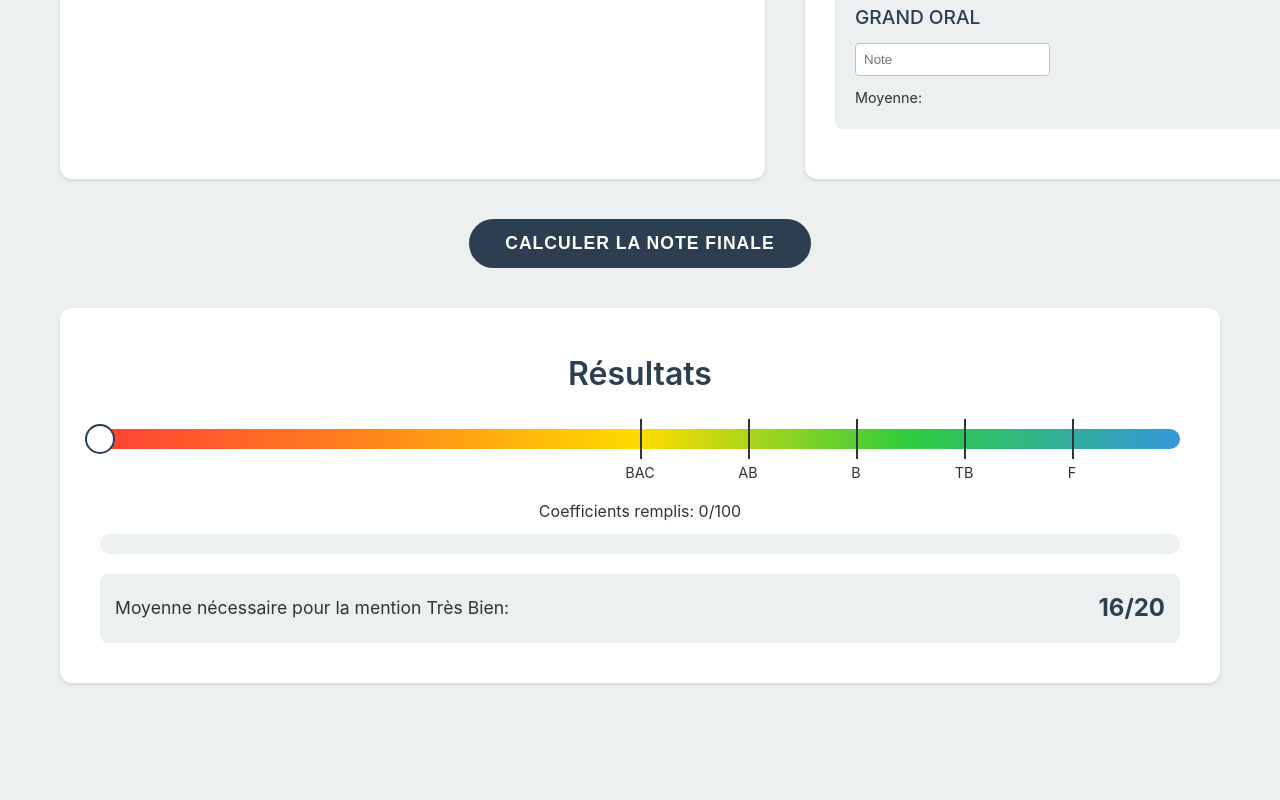
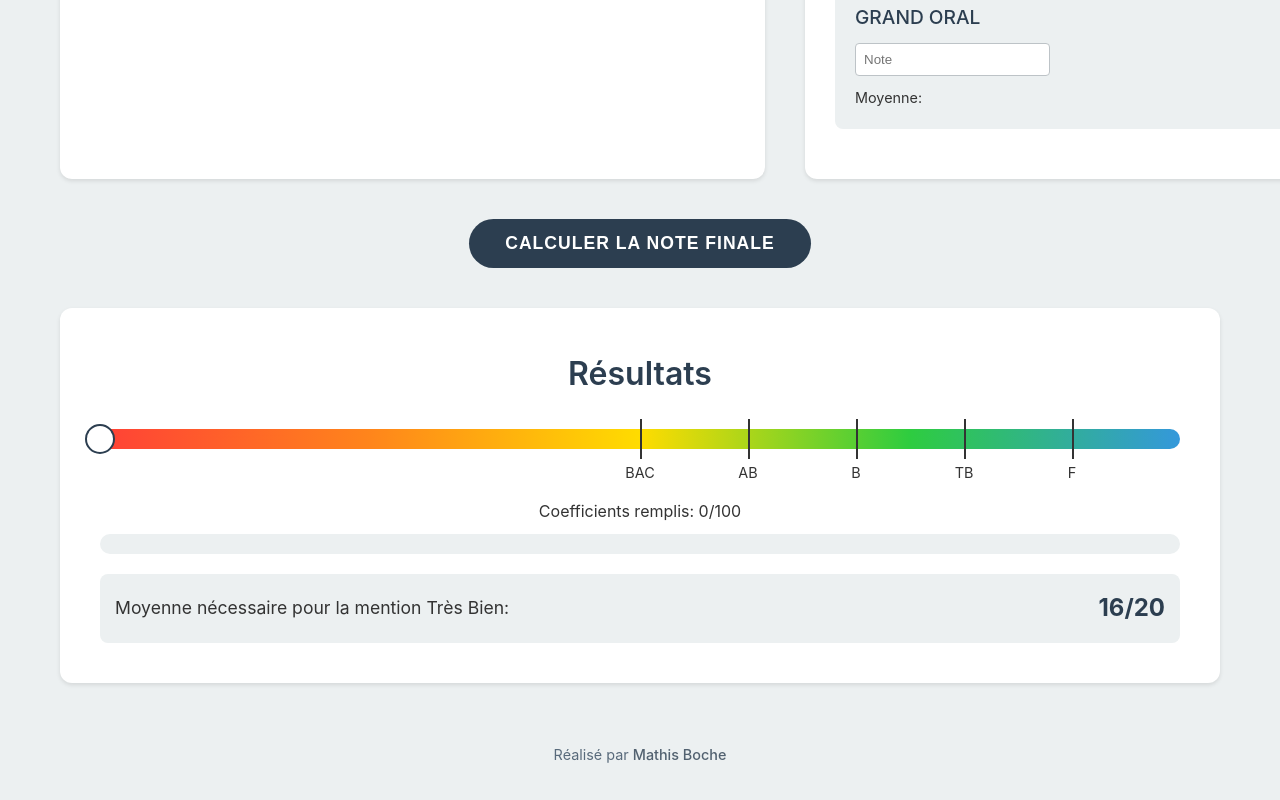
Before and after one commit to mathisboche/bac-notes, a React (Create React App) app: page / in a window 1280 px wide. Shown: the part 1855-2655 px from the top of the page. Before the commit the page ends 2578 px from the top, so only its background shows below. Built offline with nearby package versions, Linux system fonts and the light colour scheme.

Commit message:
ajout du footer

```diff
--- a/src/App.css
+++ b/src/App.css
@@ -269,6 +269,30 @@
     color: var(--primary-color);
   }
 
+  .app-footer {
+    text-align: center;
+    padding: 20px 0;
+    margin-top: 40px;
+    color: var(--secondary-color);
+    font-size: 0.9em;
+    opacity: 0.8;
+    transition: var(--transition);
+  }
+
+  .app-footer:hover {
+    opacity: 1;
+  }
+
+  .app-footer a {
+    color: var(--primary-color);
+    text-decoration: none;
+    font-weight: 500;
+  }
+
+  .app-footer a:hover {
+    text-decoration: underline;
+  }
+
   @media (max-width: 768px) {
     .grades-container {
       flex-direction: column;
--- a/src/App.js
+++ b/src/App.js
@@ -169,6 +169,9 @@ function App() {
           </div>
         </div>
       </main>
+      <footer className="app-footer">
+        <p>Réalisé par <a href="https://github.com/mathisboche" target="_blank" rel="noopener noreferrer">Mathis Boche</a></p>
+      </footer>
     </div>
   );
 }
```
